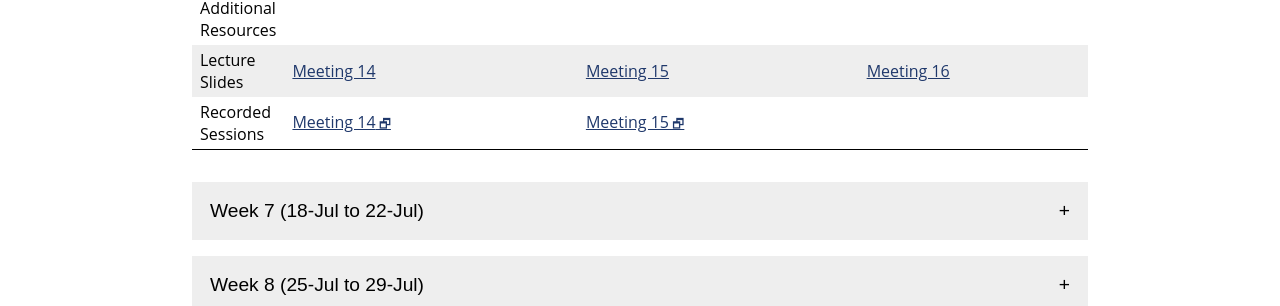
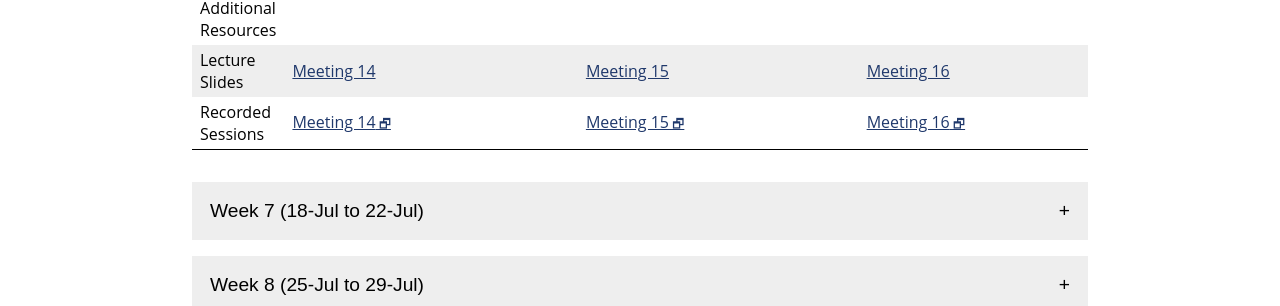
Before and after one commit to jhu-ip/cs220-summer22, a Jekyll site: the page built from material.md, in a window 1280 px wide. Shown: the part 1121-1427 px from the top of the page. Built offline with Jekyll 4.4.1, drawn with Linux system fonts in a browser that asks for light colours.

Commit message:
link to meeting 16 lecture recording

```diff
--- a/material.csv
+++ b/material.csv
@@ -204,6 +204,7 @@ Week,Day,Date,Type,Link text,URL
 6,3,15-Jul,Recap,Day 30,questions/day30.html
 6,3,15-Jul,Exercise,Exercise 30,exercise/ex30.html
 6,3,15-Jul,LectureSlides,Meeting 16,slides/class16.pdf
+6,3,15-Jul,Recording,Meeting 16,https://jh.hosted.panopto.com/Panopto/Pages/Viewer.aspx?id=622e0ac6-da86-43bf-8ab6-aed301133157
 
 7,1,18-Jul,Video,Template functions,https://jh.hosted.panopto.com/Panopto/Pages/Viewer.aspx?id=fed0c83c-bcd8-4341-8b0e-ae2300279cf6
 7,1,18-Jul,Video,Template classes,https://jh.hosted.panopto.com/Panopto/Pages/Viewer.aspx?id=06bf6f38-8f76-4b19-80f4-ae2300279c79
--- a/material.md
+++ b/material.md
@@ -355,7 +355,7 @@ the materials for that week.
       <td>Recorded<br>Sessions</td>
       <td><a class='external' target='_blank' href='https://jh.hosted.panopto.com/Panopto/Pages/Viewer.aspx?id=bcb12718-084b-43cb-b1a3-aecf0134202e'>Meeting 14</a></td>
       <td><a class='external' target='_blank' href='https://jh.hosted.panopto.com/Panopto/Pages/Viewer.aspx?id=d661e4e0-cb56-4580-b62c-aed1011f9150'>Meeting 15</a></td>
-      <td></td>
+      <td><a class='external' target='_blank' href='https://jh.hosted.panopto.com/Panopto/Pages/Viewer.aspx?id=622e0ac6-da86-43bf-8ab6-aed301133157'>Meeting 16</a></td>
     </tr>
   </tbody>
 </table>
```
